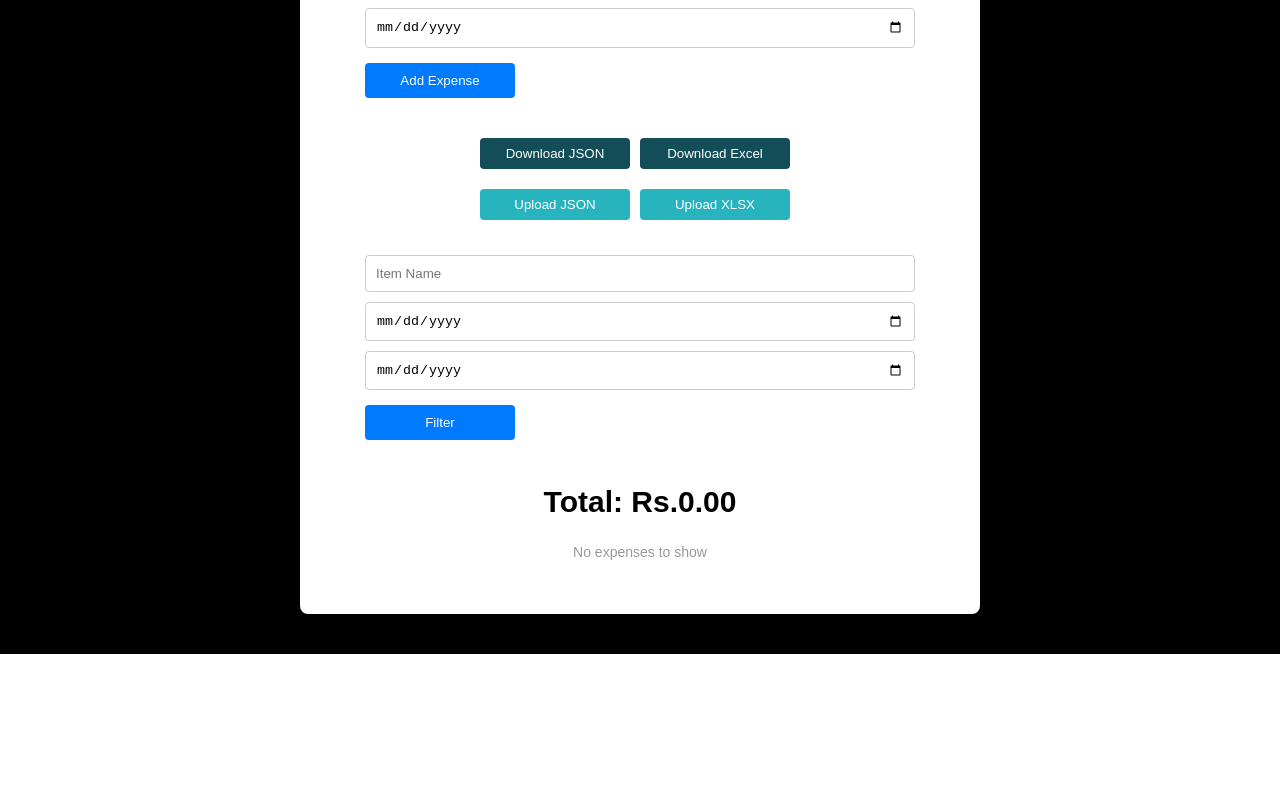
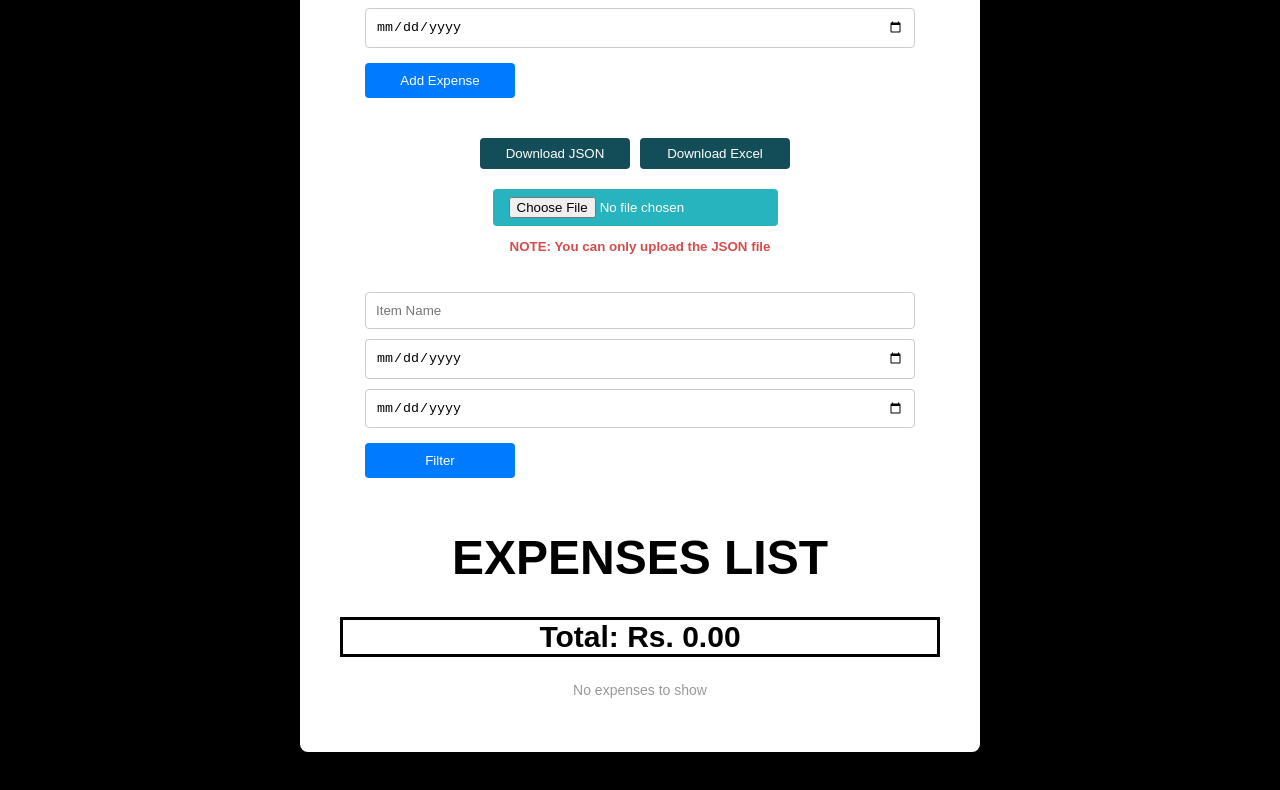
Before and after one commit to muhammad-usama-anjum/expense-tracker, a React (Create React App) app: page / in a window 1280 px wide. Shown: the part 350-1140 px from the top of the page. Before the commit the page ends 1004 px from the top, so only its background shows below. Built offline with nearby package versions, Linux system fonts and the light colour scheme; the HTML template or start-up script is replaced by a standard one.

Commit message:
resolved the upload button bug and enhanced css

```diff
--- a/src/App.css
+++ b/src/App.css
@@ -13,6 +13,26 @@
   padding: 40px;
   margin: 20px auto;
   max-width: 600px;
+}
+
+@keyframes blink {
+  0% {
+    opacity: 1;
+  }
+  50% {
+    opacity: 0;
+  }
+  100% {
+    opacity: 1;
+  }
+}
+
+.para{
+  animation: blink 2s infinite;
+  font-size: smaller;
+  font-family: Arial, Helvetica, sans-serif;
+  font-weight: bold;
+  color: rgb(209, 52, 52);
 }
 
 .buttons {
@@ -38,7 +58,7 @@
   transition: background-color 0.3s;
 }
 
-.buttons2 button {
+.buttons2 input {
   margin-right: 10px;
   padding: 8px 16px;
   border: none;
@@ -47,13 +67,15 @@
   background-color: #28b4be;
   color: white;
   transition: background-color 0.3s;
+  margin-top: 10px;
 }
+
 
 .buttons button:hover {
   background-color: #2f3031;
 }
 
-.buttons input[type="file"] {
+.buttons input {
   padding: 6px 12px;
 }
 
--- a/src/App.js
+++ b/src/App.js
@@ -86,33 +86,6 @@ function App() {
     reader.readAsText(file);
   };
 
-  const uploadXLSXExpenses = (event) => {
-    const file = event.target.files[0];
-    if (!file) return;
-    const reader = new FileReader();
-    reader.onload = (e) => {
-      try {
-        const data = new Uint8Array(e.target.result);
-        const workbook = XLSX.read(data, { type: 'array' });
-        const firstSheetName = workbook.SheetNames[0];
-        const worksheet = workbook.Sheets[firstSheetName];
-        const parsedData = XLSX.utils.sheet_to_json(worksheet, { header: 1 });
-
-        if (parsedData.length === 0) {
-          console.warn('No data found in the uploaded file.');
-          return;
-        }
-
-        setExpenses(parsedData);
-        setFilteredExpenses(parsedData); // Ensure both states are updated
-
-      } catch (error) {
-        console.error('Error reading or parsing XLSX file:', error);
-      }
-    };
-    reader.readAsArrayBuffer(file);
-  };
-
 
   return (
     <div className="App">
@@ -124,9 +97,9 @@ function App() {
           <button onClick={downloadXLSX}>Download Excel</button>
         </div>
         <div className='buttons2'>
-        <button type="file" accept=".json" onChange={uploadJSONExpenses}>Upload JSON</button>
-        <button type="file" accept=".xlsx" onChange={uploadXLSXExpenses}>Upload XLSX</button>
+        <input type="file" accept=".json" onChange={uploadJSONExpenses}></input>
         </div>
+        <p className='para'>NOTE: You can only upload the JSON file</p>
         <Filter filterExpenses={filterExpenses} />
         <Summary expenses={filteredExpenses} />
         <ExpenseList expenses={filteredExpenses} />
--- a/src/components/Summary.jsx
+++ b/src/components/Summary.jsx
@@ -8,7 +8,8 @@ function Summary({ expenses }) {
 
   return (
     <div className="summary">
-      <h2>Total: Rs.{totalAmount.toFixed(2)}</h2>
+      <h1>EXPENSES LIST</h1>
+      <h2>Total: Rs. {totalAmount.toFixed(2)}</h2>
     </div>
   );
 }
--- a/src/styles/Summary.css
+++ b/src/styles/Summary.css
@@ -2,6 +2,18 @@
   margin: 20px 0;
   font-size: 20px;
   font-weight: bold;
+
+}
+
+.summary h1{
+  font-family: Arial, Helvetica, sans-serif;
+  font-size: 3rem;
+}
+
+.summary h2{
+  box-sizing: border-box;
+  box-shadow: gray;
+  border: 3px solid black;
 }
 
 @media (max-width: 768px) {
```
